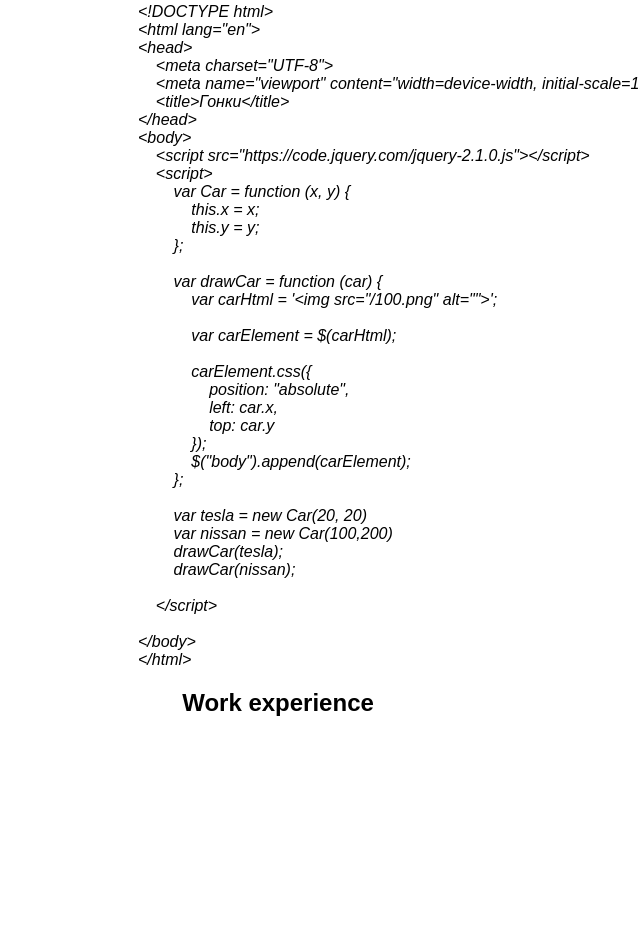
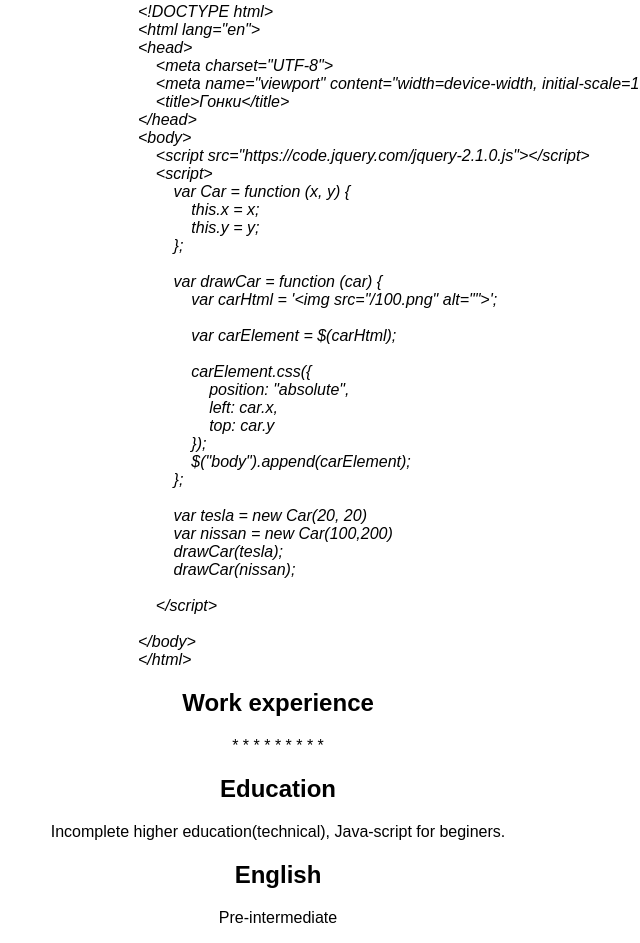
Before and after one commit to donothonor/rsschool-cv, a plain HTML site: page index.html in a window 1280 px wide. Shown: the part 416-1359 px from the top of the page, without its empty margins (362-1002 px from the left). Before the commit the page ends 1153 px from the top, so only its background shows below. Drawn offline with Linux system fonts and the light colour scheme.

Commit message:
add : finish index html

```diff
--- a/index.html
+++ b/index.html
@@ -58,6 +58,10 @@
             <div><span>&lt;/html&gt;</span></div>
             </div>
     <h2>Work experience</h2>
-    <h2></h2>
+    <p>* * * * * * * * * </p>
+    <h2>Education</h2>
+    <p>Incomplete higher education(technical), Java-script for beginers.</p>
+    <h2>English</h2>
+    <p>Pre-intermediate</p>
 </body>
 </html>
```
